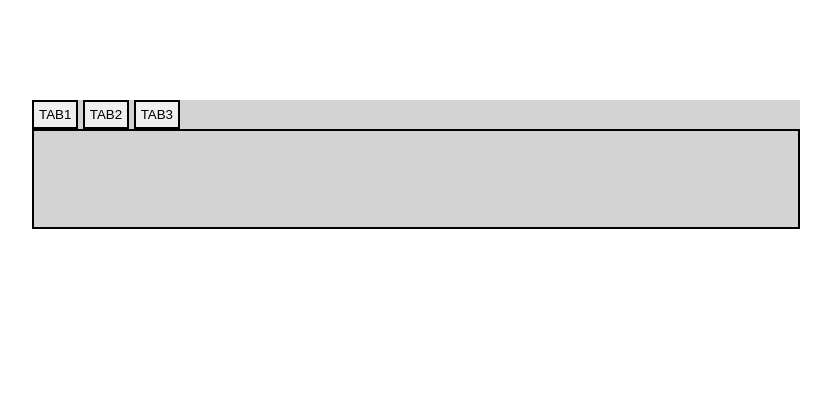
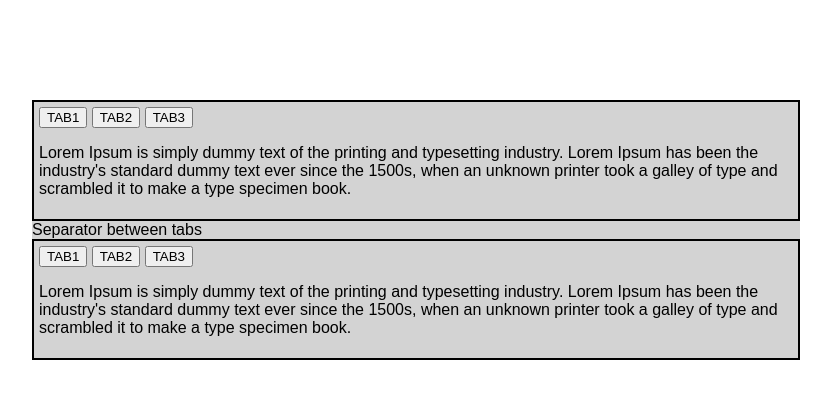
Before and after one commit to NareshArjun/Tabs, a plain HTML site: page index.html in a window 1280 px wide. Shown: the whole page, without its empty margins (224-1055 px from the left). Drawn offline with Linux system fonts and the light colour scheme.

Commit message:
Update index.html

```diff
--- a/index.html
+++ b/index.html
@@ -12,27 +12,56 @@
         <div class="row_inner clearfix">
           <div class="column">
             <div class="column_inner">
-              <button class="tabs">TAB1</button>
-              <button class="tabs">TAB2</button>
-              <button class="tabs">TAB3</button>
-              <div class="content-display">
-                <p class="tabs_1_content hidden">
+              <div class="tabs">
+                <button class="tab_heading">TAB1</button>
+                <button class="tab_heading">TAB2</button>
+                <button class="tab_heading">TAB3</button>
+                <div class="display_container">
+                  <p class="tab_content">
                     Lorem Ipsum is simply dummy text of the printing and
                     typesetting industry. Lorem Ipsum has been the industry's
                     standard dummy text ever since the 1500s, when an unknown
-                  printer took a galley of type and scrambled it to make a type
-                  specimen book.
+                    printer took a galley of type and scrambled it to make a
+                    type specimen book.
                   </p>
-                <p class="tabs_1_content hidden">
+                  <p class="tab_content hidden">
                     It has survived not only five centuries, but also the leap
-                  into electronic typesetting, remaining essentially unchanged.
+                    into electronic typesetting, remaining essentially
+                    unchanged.
                   </p>
-                <p class="tabs_1_content hidden">
+                  <p class="tab_content hidden">
                     It was popularised in the 1960s with the release of Letraset
-                  sheets containing Lorem Ipsum passages, and more recently with
-                  desktop publishing software like Aldus PageMaker including
-                  versions of Lorem Ipsum.
+                    sheets containing Lorem Ipsum passages, and more recently
+                    with desktop publishing software like Aldus PageMaker
+                    including versions of Lorem Ipsum.
                   </p>
+                </div>
+              </div>
+              <div>Separator between tabs</div>
+              <div class="tabs">
+                <button class="tab_heading">TAB1</button>
+                <button class="tab_heading">TAB2</button>
+                <button class="tab_heading">TAB3</button>
+                <div class="display_container">
+                  <p class="tab_content">
+                    Lorem Ipsum is simply dummy text of the printing and
+                    typesetting industry. Lorem Ipsum has been the industry's
+                    standard dummy text ever since the 1500s, when an unknown
+                    printer took a galley of type and scrambled it to make a
+                    type specimen book.
+                  </p>
+                  <p class="tab_content hidden">
+                    It has survived not only five centuries, but also the leap
+                    into electronic typesetting, remaining essentially
+                    unchanged.
+                  </p>
+                  <p class="tab_content hidden">
+                    It was popularised in the 1960s with the release of Letraset
+                    sheets containing Lorem Ipsum passages, and more recently
+                    with desktop publishing software like Aldus PageMaker
+                    including versions of Lorem Ipsum.
+                  </p>
+                </div>
               </div>
             </div>
           </div>
```
Lines whose indentation alone changed are shown as unchanged.
